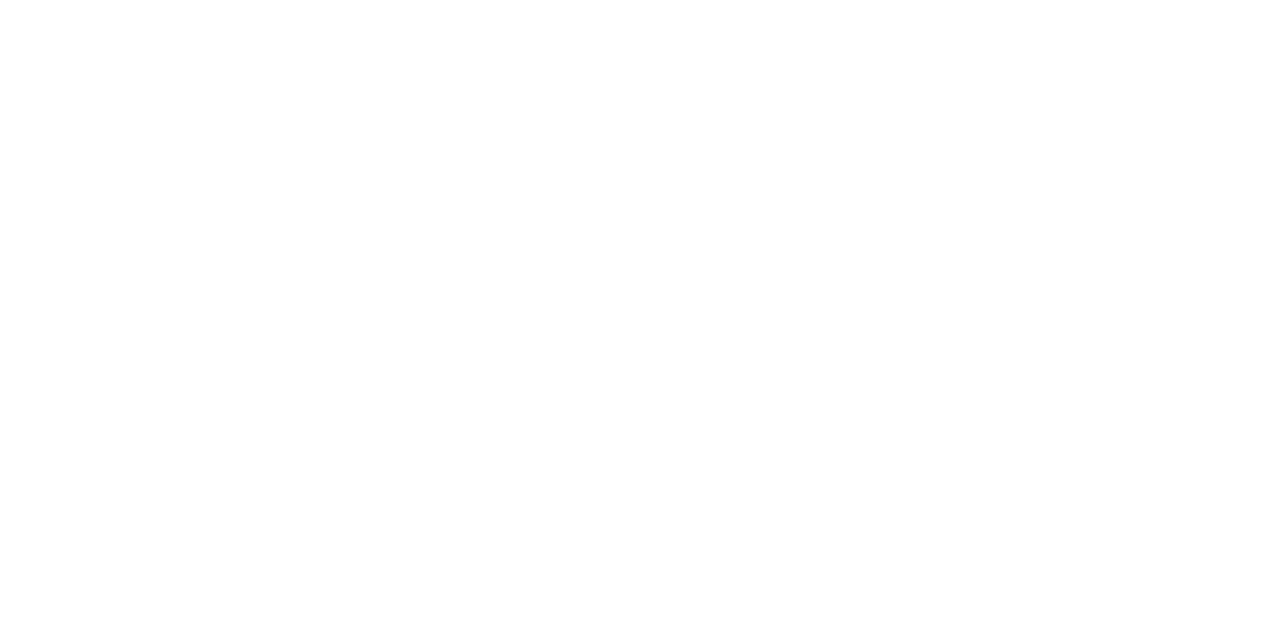
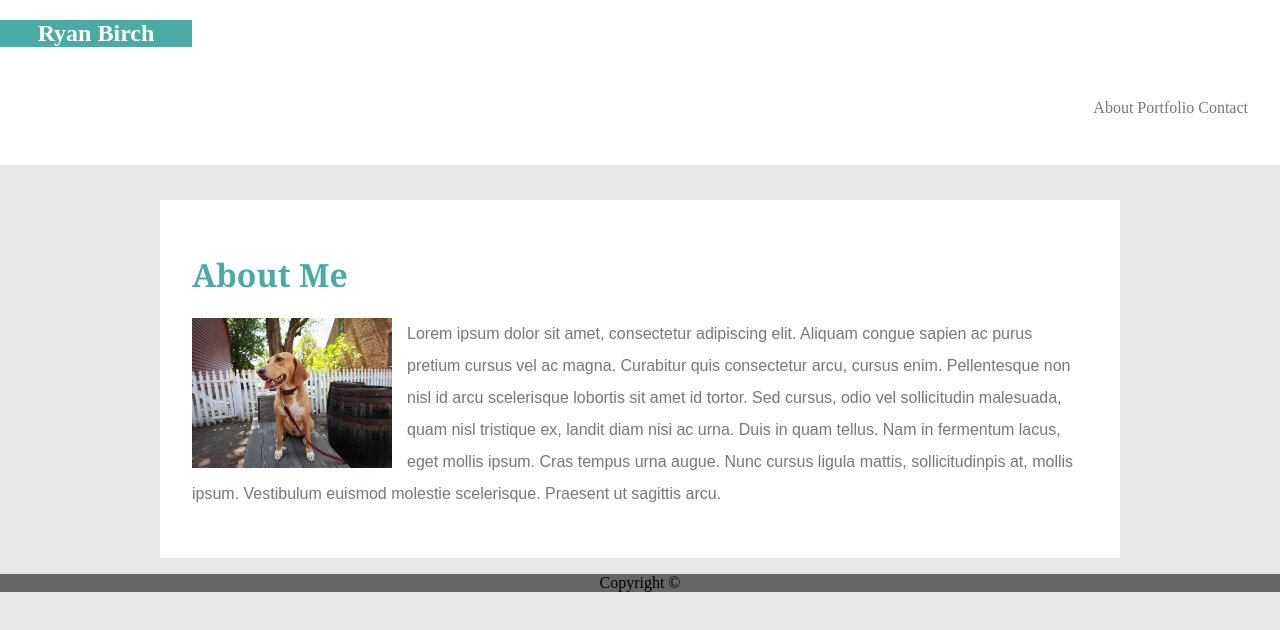
Before and after one commit to RyanBirch/Basic-Portfolio, a plain HTML site: page index.html in a window 1280 px wide. Drawn offline with Linux system fonts and the light colour scheme.

Commit message:
added main elements to index.html

```diff
--- a/assets/css/style.css
+++ b/assets/css/style.css
@@ -0,0 +1,66 @@
+body {
+    background-color: #E8E7E7;
+    margin: 0;
+}
+
+nav {
+    background-color: #fff;
+    width: 100%;
+    position: fixed;
+    top: 0;
+}
+
+nav h1 {
+    background-color: #4aaaa5;
+    color: #fff;
+    text-align: center;
+    width: 15vw;
+}
+
+nav ul {
+    list-style-type: none;
+    text-align: right;
+    padding: 2.5%;
+}
+
+nav ul li {
+    display: inline-block;
+    text-decoration: none;
+}
+
+nav ul li a {
+    text-decoration: none;
+    color: #777;
+}
+
+.main {
+    width: 70vw;
+    background-color: #fff;
+    margin-left: auto;
+    margin-right: auto;
+    padding: 2.5%;
+    margin-top: 200px;
+}
+
+.header {
+    text-align: left;
+    color: #4aaaa5;
+    font-family: Georgia, Times, "Times New Roman", serif;
+}
+
+.about-main img {
+    float: left;
+    margin: 0 15px 0 0;
+}
+
+.about-main p {
+    line-height: 2em;
+    font-family: Arial, "Helvetica Neue", Helvetica, sans-serif;
+    color: #777;
+}
+
+footer {
+    text-align: center;
+    background-color: #666666;
+    margin-bottom: 0;
+}
--- a/index.html
+++ b/index.html
@@ -2,5 +2,41 @@
 <html>
     <head>
         <title>Basic Portfolio</title>
+        <link rel="stylesheet" type="text/css" href="assets/css/style.css">
     </head>
+    <body>
+        <div>
+            <div>
+                <nav>
+                    <h1>Ryan Birch</h1>
+                    <ul>
+                        <li><a href="#">About</a></li>
+                        <li><a href="#">Portfolio</a></li>
+                        <li><a href="#">Contact</a></li>
+                    </ul>
+                </nav>
+            </div>
+            <div class="main">
+                <div class="header">
+                    <h1>About Me</h1>
+                </div>
+                <div class="about-main">
+                    <img src="assets/images/profile_img.jpg" alt="dog" height="150" width="200">
+                    <p>
+                        Lorem ipsum dolor sit amet, consectetur adipiscing elit. Aliquam congue
+                        sapien ac purus pretium cursus vel ac magna. Curabitur quis consectetur
+                        arcu, cursus enim. Pellentesque non nisl id arcu scelerisque lobortis
+                        sit amet id tortor. Sed cursus, odio vel sollicitudin malesuada, quam
+                        nisl tristique ex, landit diam nisi ac urna. Duis in quam tellus. Nam
+                        in fermentum lacus, eget mollis ipsum. Cras tempus urna augue. Nunc
+                        cursus ligula mattis, sollicitudinpis at, mollis ipsum. Vestibulum
+                        euismod molestie scelerisque. Praesent ut sagittis arcu.
+                    </p>
+                </div>
+            </div>
+            <footer>
+                <p>Copyright &copy</p>
+            </footer>
+        </div>
+    </body>
 </html>
```
Also changed, not shown: assets/images/profile_img.jpg (added).
